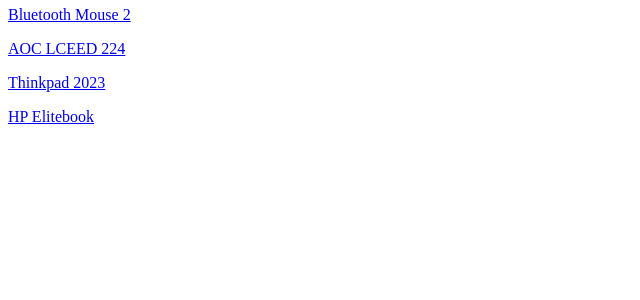
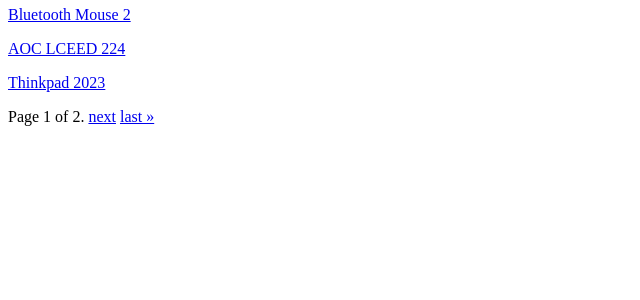
Before and after one commit to dax1216/inventory-py, a Django app: page /devices/ in a window 1280 px wide. Shown: the part 282-582 px from the top of the page, without its empty margins (0-640 px from the left). Run offline with Django 4.2, Linux system fonts and the light colour scheme; data comes from the database, SQL or seed files in the repository; both versions use the stored data as it was after the commit.

Commit message:
Improvements

```diff
--- a/inventory/admin.py
+++ b/inventory/admin.py
@@ -23,7 +23,6 @@
 class OrderNotesInline(admin.StackedInline):
     model = OrderNotes
     extra = 1
-    readonly_fields = ('created_by',)
 
 
 class OrderAdmin(admin.ModelAdmin):
--- a/inventory/models.py
+++ b/inventory/models.py
@@ -92,9 +92,11 @@
 
 class OrderNotes(models.Model):
     order = models.ForeignKey(Order, null=False, on_delete=models.CASCADE)
-    created_by = models.ForeignKey(User, null=True, on_delete=models.SET_NULL)
+    created_by = models.ForeignKey(User, null=True, on_delete=models.SET_NULL, related_name='created_by')
     notes = models.TextField(null=True, blank=True, default="")
     created = models.DateTimeField(auto_now_add=True)
 
+
     class Meta:
+        ordering = ['-id']
         verbose_name_plural = "Order Notes"
--- a/inventory/templates/inventory/device/device_form.html
+++ b/inventory/templates/inventory/device/device_form.html
@@ -23,7 +23,8 @@
     <input type="submit" value="Save" />
 </form>
 
-<button type="button" id="add-device-attr">Add Device Attribute</button></p>
+<button type="button" id="add-device-attr" {% if device is None %}disabled="disabled"{% endif %}>Add Device Attribute</button></p>
+{% if device != None %}
 <form action="" method="POST">
     {{ formset.management_form }}
     {% csrf_token %}
@@ -49,4 +50,5 @@
 
     });
 </script>
+{% endif %}
 {% endblock content %}
--- a/inventory/templates/inventory/device/devices.html
+++ b/inventory/templates/inventory/device/devices.html
@@ -3,7 +3,26 @@
 {% block content %}
 <a href="{% url 'create_device' %}">Create Device</a>
 <h1>{{ title }}</h1>
-{% for device in devices %}
-<p><a href="#">{{ device.name }}</a></p>
+{% for device in page_obj %}
+<p><a href="{% url 'edit_device' device.id %}">{{ device.name }}</a></p>
 {% endfor %}
+
+<div class="pagination">
+    <span class="step-links">
+        {% if page_obj.has_previous %}
+            <a href="?page=1">&laquo; first</a>
+            <a href="?page={{ page_obj.previous_page_number }}">previous</a>
+        {% endif %}
+
+        <span class="current">
+            Page {{ page_obj.number }} of {{ page_obj.paginator.num_pages }}.
+        </span>
+
+        {% if page_obj.has_next %}
+            <a href="?page={{ page_obj.next_page_number }}">next</a>
+            <a href="?page={{ page_obj.paginator.num_pages }}">last &raquo;</a>
+        {% endif %}
+    </span>
+</div>
+
 {% endblock content %}
--- a/inventory/views/device.py
+++ b/inventory/views/device.py
@@ -1,13 +1,19 @@
 from django.shortcuts import render, redirect, get_object_or_404
 from django.contrib import messages
 from django.http import Http404
+from django.core.paginator import Paginator
 from inventory.forms import DeviceForm, DeviceMetaFormSet
 from inventory.models import Device, DeviceMeta
 
+
 def device_list(request):
     devices = Device.objects.all()
+    paginator = Paginator(devices, 5)  # Show 25 contacts per page.
+
+    page_number = request.GET.get("page")
+    page_obj = paginator.get_page(page_number)
     title = 'Devices'
-    context = {'devices': devices, 'title': title}
+    context = {'devices': devices, 'title': title, 'page_obj': page_obj}
 
     return render(request, 'inventory/device/devices.html', context)
 
```
Also changed, not shown: inventory/templates/inventory/order/orders.html (+20 -1 lines), inventory/views/order.py (+6 -1 lines), db.sqlite3.
